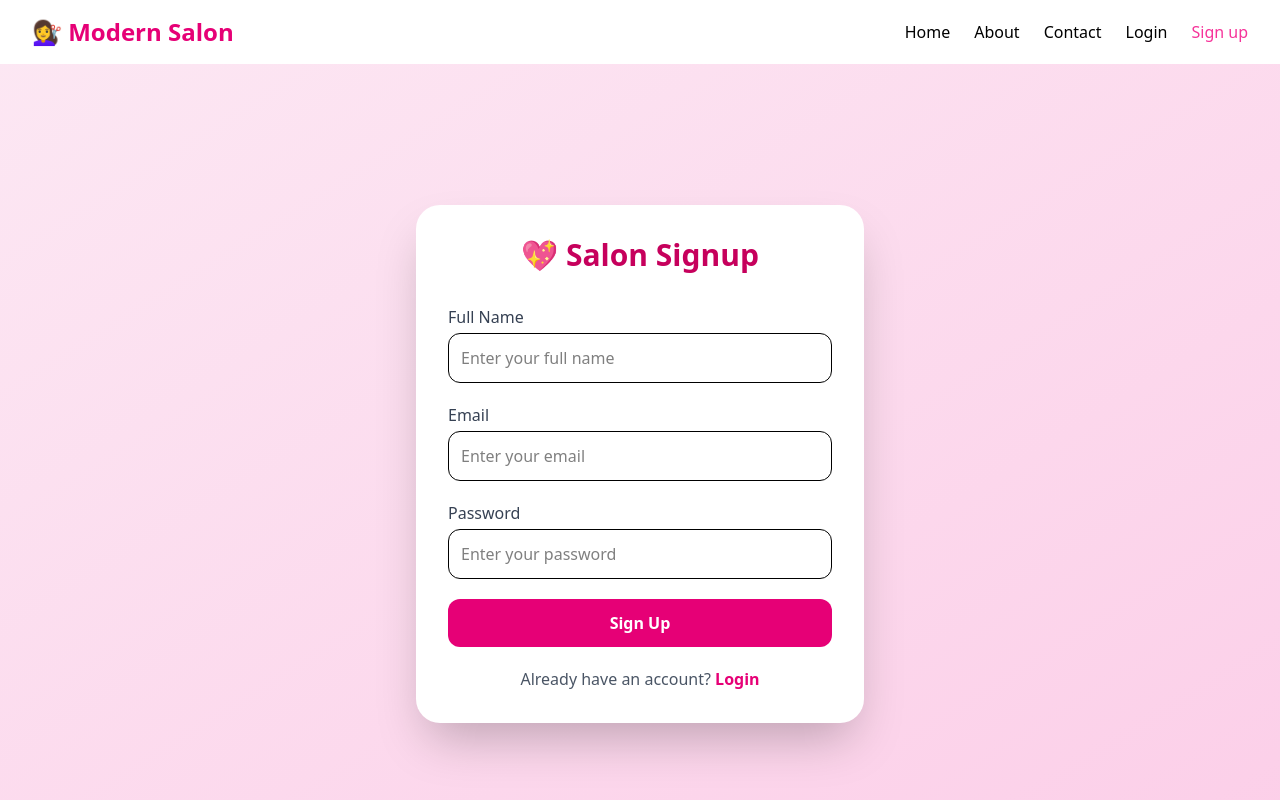
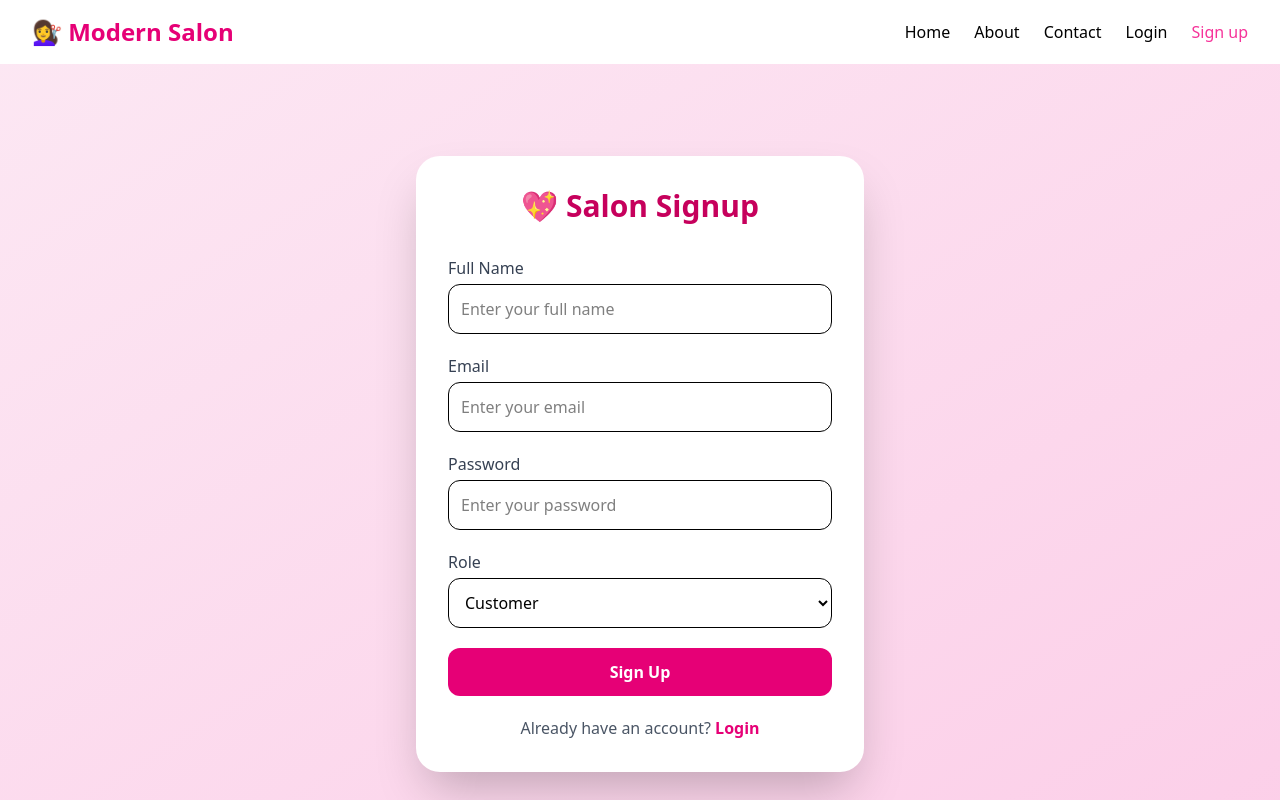
Before and after one commit to Sadini2002/Saloon_frontend, a React (Vite) app in the folder vite-project/: page /signup in a window 1280 px wide. Shown: the top 800 px of the page. Built offline with nearby package versions, Linux system fonts and the light colour scheme.

Commit message:
signup page

```diff
--- a/vite-project/src/pages/signup.jsx
+++ b/vite-project/src/pages/signup.jsx
@@ -5,15 +5,26 @@ export default function Signup() {
   const [name, setName] = useState("");
   const [email, setEmail] = useState("");
   const [password, setPassword] = useState("");
+  const [role, setRole] = useState("customer"); // default role
 
   const handleSignup = (e) => {
     e.preventDefault();
-    if (!name || !email || !password) {
+
+    if (!name || !email || !password || !role) {
       alert("Please fill all fields!");
       return;
     }
-    // TODO: Add signup logic
-    alert(`Account created for ${name}`);
+
+    // TODO: Send this data to backend (API)
+    const userData = {
+      name,
+      email,
+      password,
+      role,
+    };
+
+    console.log(userData);
+    alert(`Account created for ${name} as ${role}`);
   };
 
   return (
@@ -24,6 +35,7 @@ export default function Signup() {
         </h1>
 
         <form onSubmit={handleSignup} className="space-y-5">
+          {/* Name */}
           <div>
             <label className="block text-gray-700 mb-1">Full Name</label>
             <input
@@ -35,6 +47,7 @@ export default function Signup() {
             />
           </div>
 
+          {/* Email */}
           <div>
             <label className="block text-gray-700 mb-1">Email</label>
             <input
@@ -46,6 +59,7 @@ export default function Signup() {
             />
           </div>
 
+          {/* Password */}
           <div>
             <label className="block text-gray-700 mb-1">Password</label>
             <input
@@ -57,6 +71,21 @@ export default function Signup() {
             />
           </div>
 
+          {/* Role */}
+          <div>
+            <label className="block text-gray-700 mb-1">Role</label>
+            <select
+              value={role}
+              onChange={(e) => setRole(e.target.value)}
+              className="w-full p-3 border rounded-xl focus:ring-2 focus:ring-pink-300"
+            >
+              <option value="customer">Customer</option>
+              <option value="staff">Staff</option>
+              <option value="admin">Admin</option>
+            </select>
+          </div>
+
+          {/* Button */}
           <button
             type="submit"
             className="w-full bg-pink-600 hover:bg-pink-700 text-white py-3 rounded-xl font-semibold transition"
@@ -67,7 +96,10 @@ export default function Signup() {
 
         <p className="mt-5 text-center text-gray-600">
           Already have an account?{" "}
-          <Link to="/login" className="text-pink-600 font-semibold hover:underline">
+          <Link
+            to="/login"
+            className="text-pink-600 font-semibold hover:underline"
+          >
             Login
           </Link>
         </p>
```
